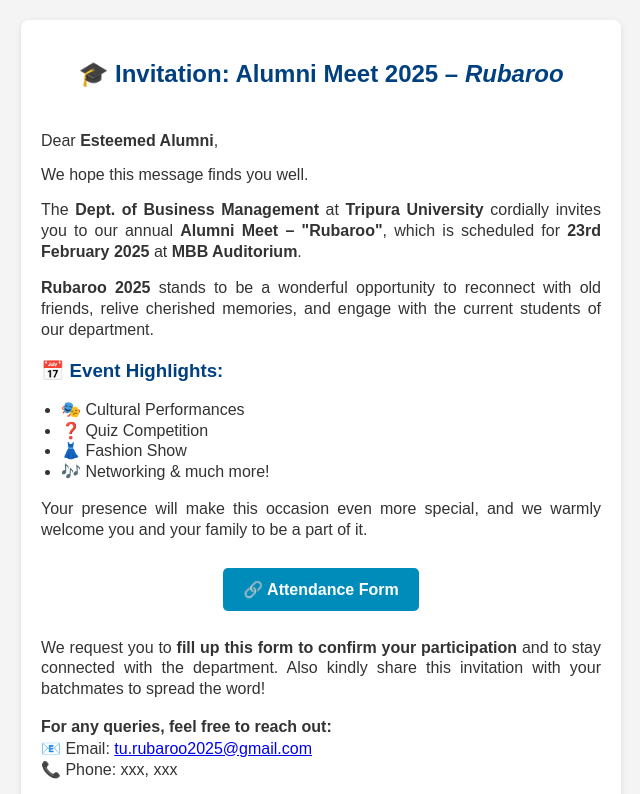
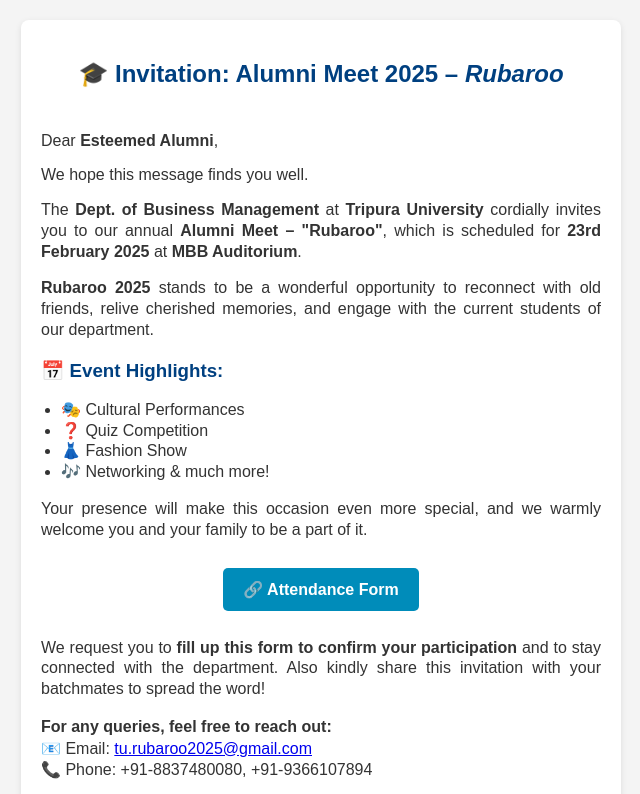
Before and after one commit to OnceYT/Rubaroo-Invitation-2025, a plain HTML site: page Rubaroo Invitation/index.html in a window 1280 px wide. Shown: the top 794 px of the page, without its empty margins (319-959 px from the left). Drawn offline with Linux system fonts and the light colour scheme.

Commit message:
Update index.html

```diff
--- a/Rubaroo Invitation/index.html
+++ b/Rubaroo Invitation/index.html
@@ -43,7 +43,7 @@
 
               <p style="font-size: 16px; text-align: left; line-height: 1.35; margin-bottom: 15px;"><b>For any queries, feel free to reach out:</b><br>
               📧 Email: <a href="mailto:tu.rubaroo2025@gmail.com">tu.rubaroo2025@gmail.com</a><br>
-              📞 Phone: xxx, xxx</p>
+              📞 Phone: +91-8837480080, +91-9366107894</p>
 
               <p style="font-size: 16px; text-align: left; line-height: 1.3; margin-bottom: 15px;">We look forward to seeing you at <b>Rubaroo 2025</b>!</p>
 
```
